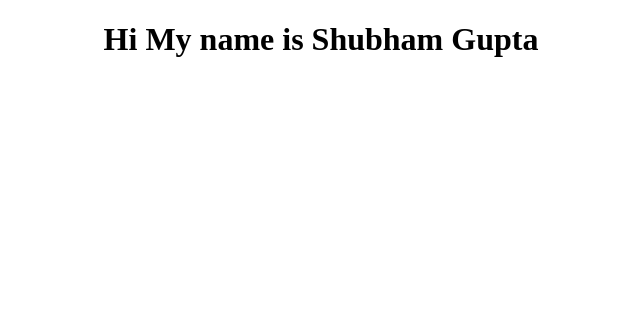
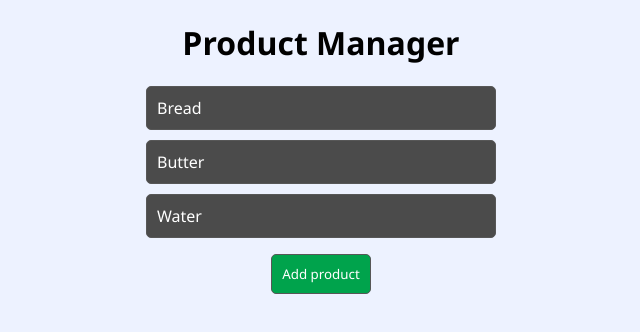
Before and after one commit to ShubhamGupta2701/JavaScirpt, a plain HTML site: page index.html in a window 1280 px wide. Shown: the whole page, without its empty margins (319-959 px from the left). Drawn offline with Linux system fonts and the light colour scheme.

Commit message:
Add files via upload

```diff
--- a/index.html
+++ b/index.html
@@ -2,14 +2,19 @@
 <html lang="en">
 <head>
     <meta charset="UTF-8">
-    <title>Document</title>
+    <title>Shubham</title>
+    <link rel=" stylesheet" href="./style.css">
 </head>
 <body>
-    <h1 style="text-align: center;">Hi My name is Shubham Gupta</h1>
-    <!-- <script src="/index.js"></script> -->
-    <!-- <script src ="/templateLiterals.js"></script> -->
-    <!-- <script src="/array.js"></script> -->
-    <!-- <script src="/controlFlow.js"></script> -->
-    <script src="/objectLiteral.js"></script>
+    <div class = "container">
+        <h1>Product Manager</h1>
+        <ul>
+            <li>Bread</li>
+            <li>Butter</li>
+            <li>Water</li>
+        </ul>
+        <button>Add product</button>
+    </div>
+    <script src="./index.js"></script>
 </body>
 </html>
--- a/index.js
+++ b/index.js
@@ -1,30 +1,21 @@
+/*
 
-//let is a keyword used to declare variable which can overright during execution and afterwards.
-let myName = "Shubham Gupta";
-console.log(myName);
+// so basically DOM is used to overright or modify something in our website
+// this help us to modify or change some objects in our website according to our need.
+// basically it uses querySelector function to select any particular class,id, tag or any element.
+// its syntac is as follows
+let title = document.querySelector("title");
+// console.log(title.innerText);
+title.innerText = "Riya-Shubham";
+// console.log(title.innerText);
 
-//const is also a keyword used to declare constant variables, which can't be changed.
-const age  = 21;
-console.log(age);
-
-const degreee = "MCA";
-console.log(degreee);
+// also we can use getattribute or setattribute when we use innerHTML for changing tags and other things.
 
 
-//here index starts from 0 therefore i add 1 in my index.
-console.log("index of 'b' is : ",myName.indexOf("b")+1);
+*/
 
-//Gives the last occuring index of the word which we want to find.
-console.log("last index of 'h' is : ",myName.lastIndexOf('h')+1);
 
-//Replace my string with another string or char.
-console.log("After replacing my name : ",myName.replace("Shubham Gupta","Riya Goel"));
-
-//gives me the substring in between the range i given in it.
-console.log("substring of my name at index 1,4 is: ",myName.substring(1,4));
-
-//return bool value if it starts with 'S'.
-console.log("Is my name starts with 'S' : ",myName.startsWith("S"));
-
-//return bool value if it include 'Gupta'.
-console.log("Does my name includes 'Gupta' in it : ",myName.includes("Gupta"));
+const addProductButton = document.querySelector("button");
+addProductButton.addEventListener("click",()=>{
+    addProductButton.setAttribute("style","display: none");
+});
--- /dev/null
+++ b/style.css
@@ -0,0 +1,35 @@
+*{
+    font-family: 'Segoe UI', Tahoma, Geneva, Verdana, sans-serif;
+    background-color: rgb(237, 242, 255);
+}
+.container{
+    width: 350px;
+    margin: auto;
+}
+h1{
+    text-align: center;
+}
+ul{
+    padding: 0px;
+}
+li{
+    list-style: none;
+    background-color: rgb(75, 75, 75);
+    color: #ffffff;
+    margin: 10px 0px;
+    padding: 10px;
+    border: solid 1px rgb(87,87,87);
+    border-radius: 5px;
+}
+button{
+    display: block;
+    margin: auto;
+    padding: 10px;
+    background-color: rgb(0,163,76);
+    color: #ffffff;
+    border: solid 1px rgb(87,87,87);
+    border-radius: 5px;
+}
+button:hover{
+    cursor: pointer;
+}
```
